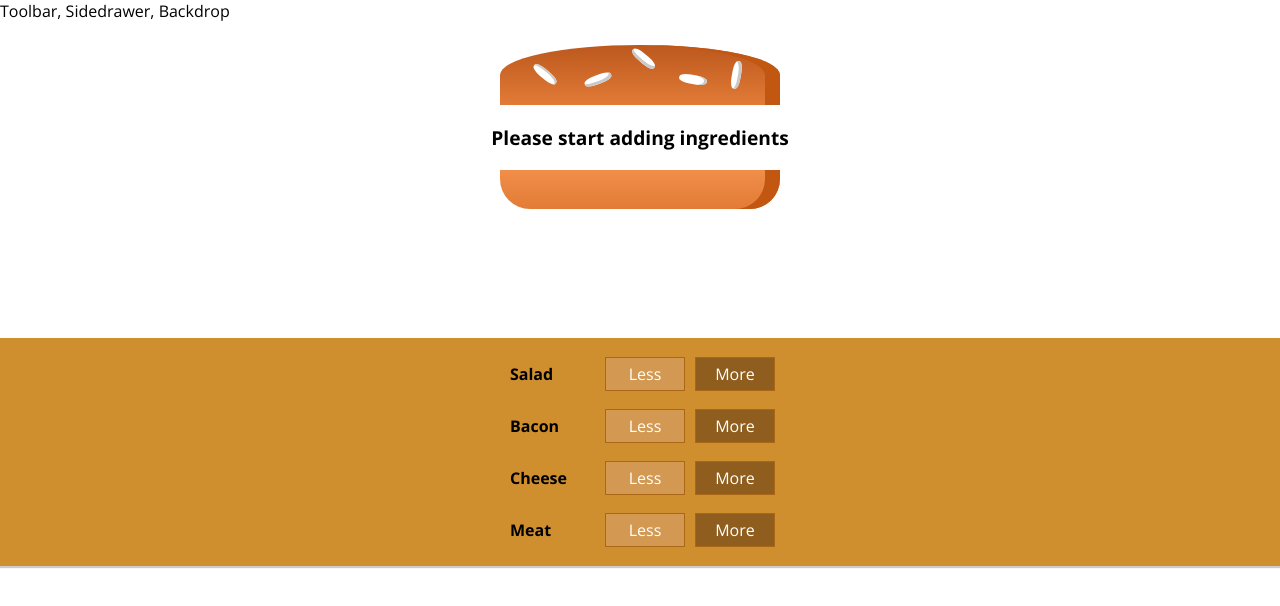
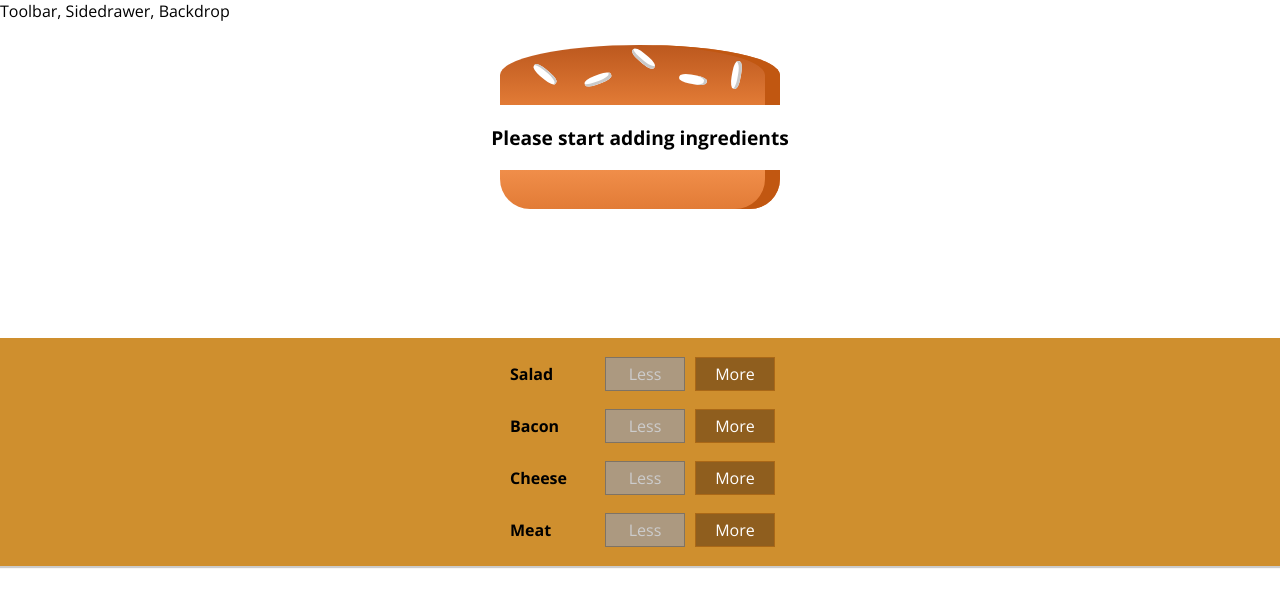
Before and after one commit to BenCRX/react-complete-guide, a React (Create React App) app: page / in a window 1280 px wide. Shown: the top 606 px of the page. Built offline with nearby package versions, Linux system fonts and the light colour scheme.

Commit message:
134 Finished - Removing Ingredients Safely

```diff
--- a/src/components/Burger/BuildControls/BuildControl/BuildControl.js
+++ b/src/components/Burger/BuildControls/BuildControl/BuildControl.js
@@ -6,7 +6,7 @@ const BuildControl = (props) =>
     return (
         <div className={style.BuildControl}>
             <div className={style.Label}>{props.label}</div>
-            <button className={style.Less}>Less</button>
+            <button className={style.Less} onClick={props.removeIngredient} disabled={props.disableButton}>Less</button>
             <button className={style.More} onClick={props.addIngredient}>More</button>
         </div>
     );
--- a/src/components/Burger/BuildControls/BuildControls.js
+++ b/src/components/Burger/BuildControls/BuildControls.js
@@ -19,7 +19,9 @@ const BuildControls = (props) =>
                     <BuildControl
                         key={ctrl.label}
                         label={ctrl.label}
+                        removeIngredient={() => props.removeIngredient(ctrl.type)}
                         addIngredient={() => props.addIngredient(ctrl.type)}
+                        disableButton={props.disableButton[ctrl.type]}
                     />
                 );
             })}
--- a/src/containers/BurgerBuilder/BurgerBuilder.js
+++ b/src/containers/BurgerBuilder/BurgerBuilder.js
@@ -19,6 +19,44 @@ class BurgerBuilder extends Component
             meat: 0,
         },
         totalPrice: 4,
+    };
+
+    // removeIngredientHandler = (ingredientType) =>
+    // {
+    //     const oldIngredientsCount = this.state.ingredients[ingredientType];
+    //     if(oldIngredientsCount <= 0)
+    //     {
+    //         return;
+    //     }
+    //     const updatedIngredientsCount = oldIngredientsCount - 1;
+    //     const updatedIngredients = { ...this.state.ingredients };
+    //     updatedIngredients[ingredientType] = updatedIngredientsCount;
+
+    //     const priceDeduction = INGREDIENT_PRICE[ingredientType];
+    //     const oldPrice = this.state.totalPrice;
+    //     const updatedPrice = oldPrice - priceDeduction;
+
+    //     this.setState({ totalPrice: updatedPrice, ingredients: updatedIngredients })
+    // };
+
+    removeIngredientHandler = (ingredientType) =>
+    {
+        this.setState((prevState) =>
+        {
+            const oldIngredientCount = prevState.ingredients[ingredientType];
+            if (oldIngredientCount <= 0)
+            {
+                return null;
+            }
+
+            return {
+                ingredients: {
+                    ...prevState.ingredients,
+                    [ingredientType]: oldIngredientCount - 1,
+                },
+                totalPrice: prevState.totalPrice - INGREDIENT_PRICE[ingredientType],
+            };
+        });
     };
 
     // addIngredientHandler = (ingredientType) =>
@@ -46,14 +84,22 @@ class BurgerBuilder extends Component
         }));
     };
 
-    removeIngredientHandler = (ingredientType) => { };
-
     render()
     {
+        const disableInfo = { ...this.state.ingredients };
+        for (let key in disableInfo)
+        {
+            disableInfo[key] = disableInfo[key] <= 0;
+        }
+
         return (
             <React.Fragment>
                 <Burger ingredients={this.state.ingredients} />
-                <BuildControls addIngredient={this.addIngredientHandler} />
+                <BuildControls
+                    removeIngredient={this.removeIngredientHandler}
+                    addIngredient={this.addIngredientHandler}
+                    disableButton={disableInfo}
+                />
             </React.Fragment>
         );
     }
```
